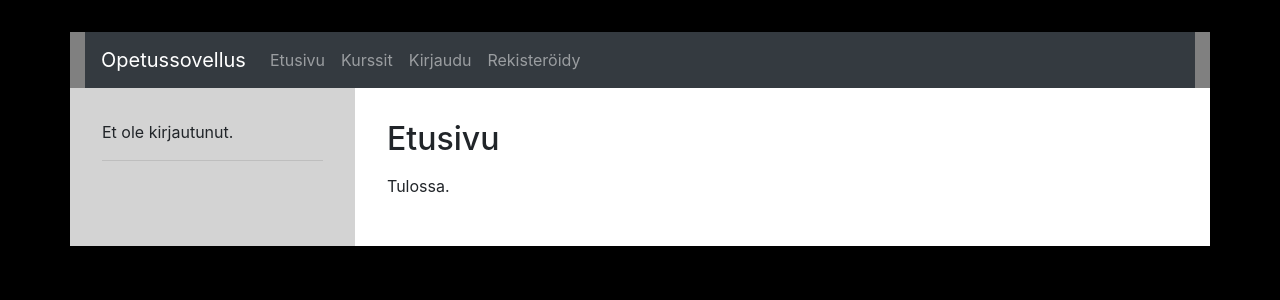
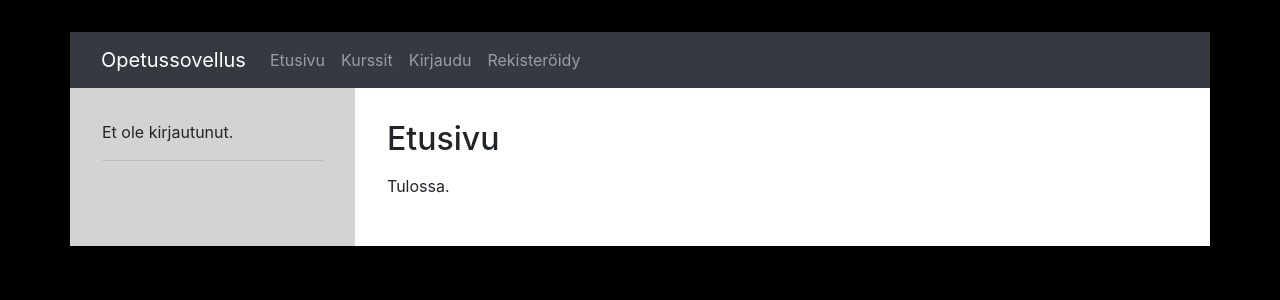
Before and after one commit to kaahy/tsoha-opetussovellus, a Flask app: page / in a window 1280 px wide. Shown: the top 300 px of the page. Run offline with Flask 3, Linux system fonts and the light colour scheme; some libraries are stand-ins or nearby versions.

Commit message:
Edit css

```diff
--- a/static/main.css
+++ b/static/main.css
@@ -2,7 +2,7 @@ body {
     background: black;
 }
 .container {
-    background: gray;
+    background: #343a40;
     margin: 2em auto;
 }
 .col-3 {
```
